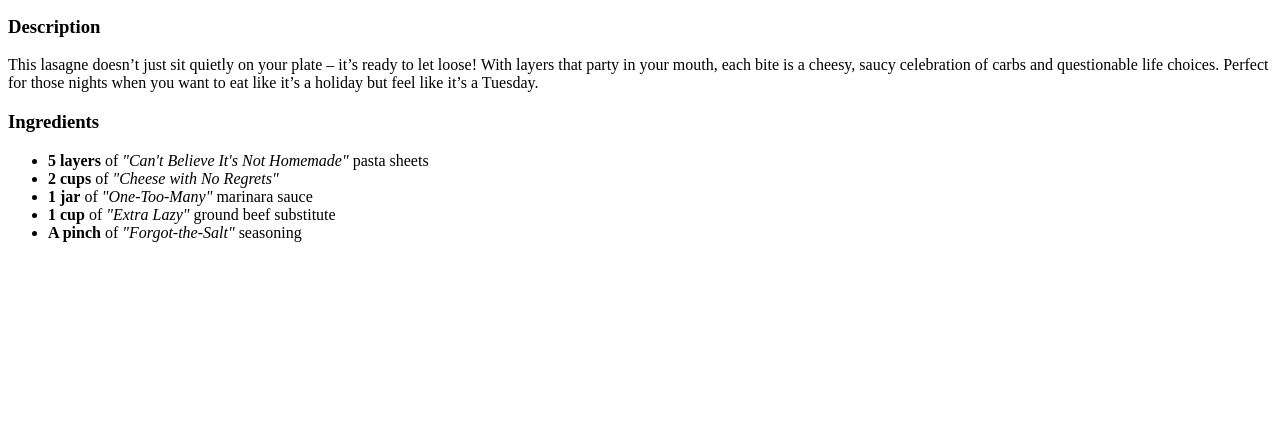
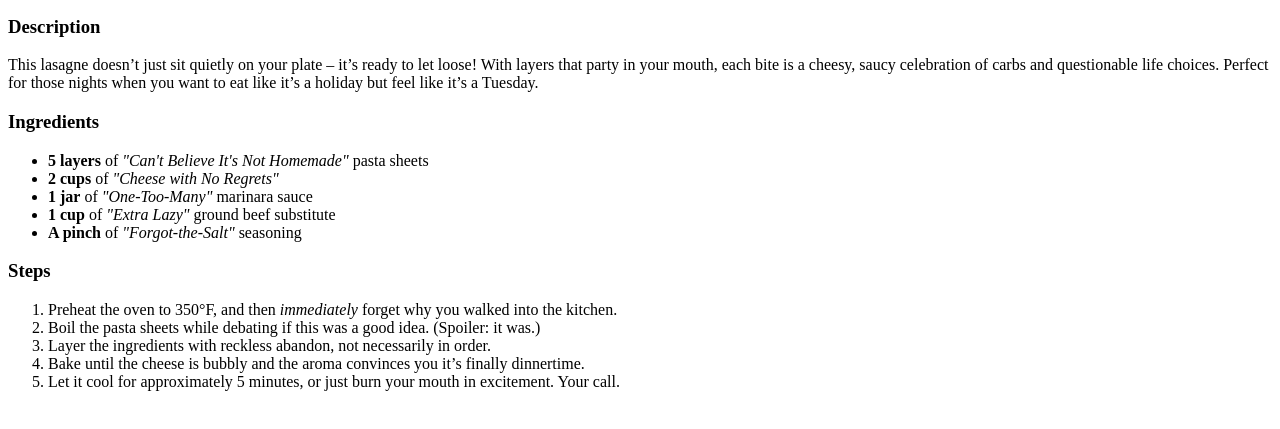
Before and after one commit to jay-its/odin-recipes2, a plain HTML site: page recipes/lasagna.html in a window 1280 px wide. Shown: the part 101-530 px from the top of the page. Drawn offline with Linux system fonts and the light colour scheme.

Commit message:
Add Steps in OL

```diff
--- a/recipes/lasagna.html
+++ b/recipes/lasagna.html
@@ -20,5 +20,16 @@
         <li><strong>1 cup</strong> of <em>"Extra Lazy"</em> ground beef substitute</li>
         <li><strong>A pinch</strong> of <em>"Forgot-the-Salt"</em> seasoning</li>
     </ul>
+    <h3>Steps</h3>
+        <ol>
+        <li>
+            Preheat the oven to 350°F, and then <em>immediately</em> forget why you walked
+            into the kitchen.
+        </li>
+        <li>Boil the pasta sheets while debating if this was a good idea. (Spoiler: it was.)</li>
+        <li>Layer the ingredients with reckless abandon, not necessarily in order.</li>
+        <li>Bake until the cheese is bubbly and the aroma convinces you it’s finally dinnertime.</li>
+        <li>Let it cool for approximately 5 minutes, or just burn your mouth in excitement. Your call.</li>
+    </ol>
 </body>
 </html>
```
